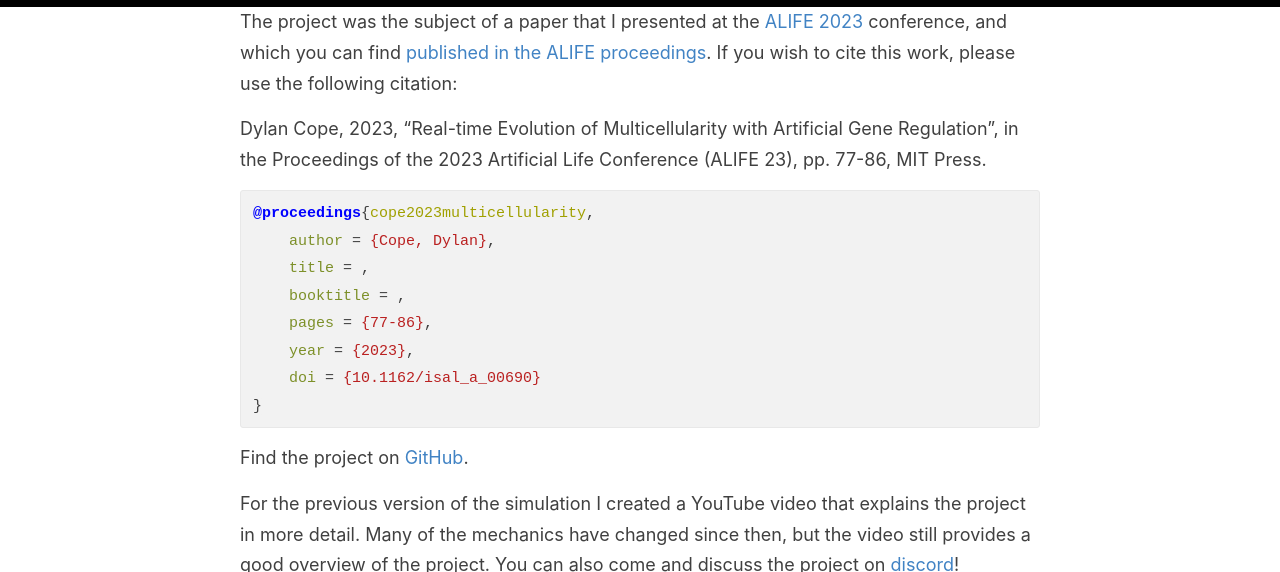
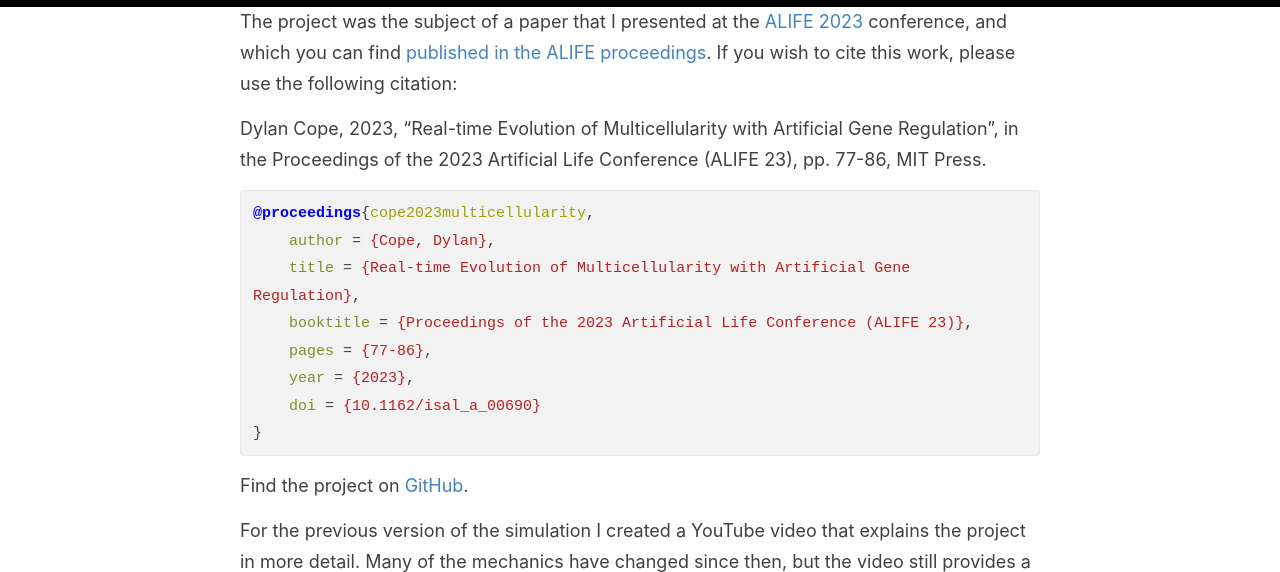
Before and after one commit to DylanCope/dylancope.github.io, a Jekyll site: the page built from _posts/2023-11-12-protoevo.md, in a window 1280 px wide and 900 px high, scrolled down 1482 px, cut to the strip 0-572 px from the top of the window. Built offline with Jekyll 4.4.1, drawn with Linux system fonts in a browser that asks for light colours.

Commit message:
Update 2023-11-12-protoevo.md

````diff
--- a/_posts/2023-11-12-protoevo.md
+++ b/_posts/2023-11-12-protoevo.md
@@ -44,8 +44,8 @@ Proceedings of the 2023 Artificial Life Conference (ALIFE 23), pp. 77-86, MIT Pr
 ```bibtex
 @proceedings{cope2023multicellularity,
     author = {Cope, Dylan},
-    title = {{Real-time Evolution of Multicellularity with Artificial Gene Regulation}},
-    booktitle = {{Proceedings of the 2023 Artificial Life Conference (ALIFE 23)}},
+    title = {Real-time Evolution of Multicellularity with Artificial Gene Regulation},
+    booktitle = {Proceedings of the 2023 Artificial Life Conference (ALIFE 23)},
     pages = {77-86},
     year = {2023},
     doi = {10.1162/isal_a_00690}
````
